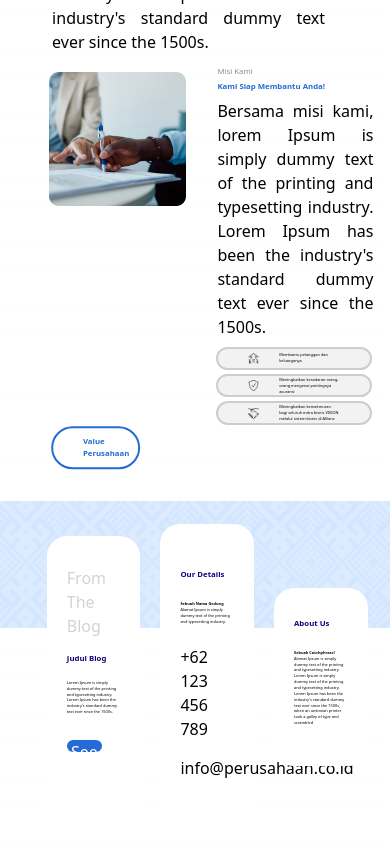
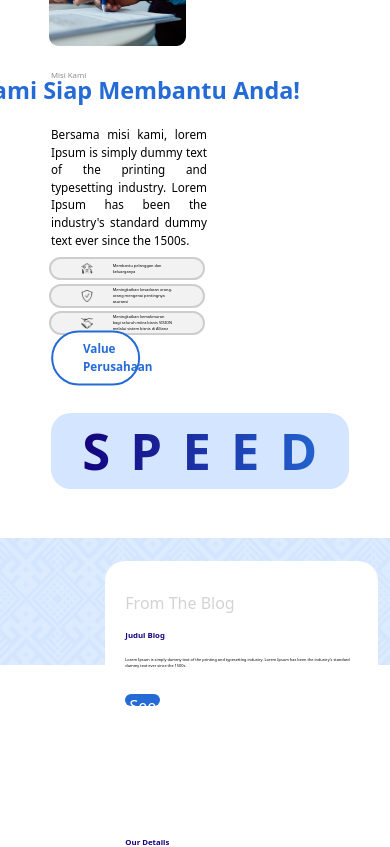
Before and after one commit to arieljovananda88/Insurance-Agency-Website, a Next.js app: page / in a window 390 px wide. Shown: the part 880-1727 px from the top of the page. Built offline with nearby package versions, Linux system fonts and the light colour scheme.

Commit message:
feat: landing page done but still needs to be more responsive

```diff
--- a/src/app/page.tsx
+++ b/src/app/page.tsx
@@ -100,6 +100,11 @@ export default function Home() {
             <div className={styles.ovalBlueText} >
             Value Perusahaan
             </div>
+            <div className={styles.blueContainer} style={{left: '10.5vw', marginBottom: '10vw'}}>
+              <span className={styles.gradientText} style={{fontSize:'13vw'}}>
+                SPEED
+                </span>
+            </div>
           </div>
           <Image
             src="/landing-page/Background.png"
@@ -108,7 +113,7 @@ export default function Home() {
             height={0}
             sizes="100vw"
             style={{ width: '100%', height: 'auto' }}/>
-            <div className={styles.flexImage} style ={{bottom: '26.5vw', left:'12%'}}>
+            <div className={styles.flexImage} style ={{bottom: '26.5vw', left:'12%', gap: '20px'}}>
               <div className={`${styles.whiteContainer}`}>
                 <ul>
                   <li className={styles.greyText}>
--- a/src/app/styles.module.css
+++ b/src/app/styles.module.css
@@ -40,12 +40,18 @@
     text-align: left;
     font-weight: bold;
     font-size: 2vw;
+    @media screen and (max-width: 768px) {
+        font-size: 6vw; /* Font size for smaller screens */
+      }
 }
 
 .paragraphText{
     text-align: justify;
     width: 70vw;
     position: relative;
+    @media screen and (max-width: 768px) {
+        font-size: 3vw; /* Font size for smaller screens */
+      }
 }
 
 .ovalBlueText{
@@ -60,6 +66,9 @@
     font-size: 2vw;
     font-weight: bold;
     width: 23vw;
+    @media screen and (max-width: 768px) {
+        font-size: 3vw; /* Font size for smaller screens */
+      }
 }
 
 .ovalGreyText{
@@ -83,6 +92,9 @@
     display: flex;
     align-items: start;
     gap: 30px;
+    @media screen and (max-width: 768px) {
+        flex-direction: column /* Font size for smaller screens */
+      }
 }
 
 .textContainer{
@@ -94,7 +106,9 @@
     position: relative;
     display: flex;
     align-items: center;
-    gap: 20px;
+    @media screen and (max-width: 768px) {
+        flex-direction: column /* Font size for smaller screens */
+      }
 }
 
 .whiteContainer{
@@ -103,6 +117,9 @@
     border-radius: 20px;
     width: 24vw;
     padding: 30px 20px;
+    @media screen and (max-width: 768px) {
+        width: 70vw; /* Font size for smaller screens */
+      }
 }
 
 .greyText{
@@ -120,5 +137,43 @@
     border-radius: 20px;
     width: 9vw;
     height: 3vw;
+}
 
+.blueContainer{
+    position: relative;
+    background-color: #D4E5FF;
+    border: 2px;
+    border-radius: 20px;
+    width: 76.5vw;
+    text-align: center;
 }
+
+.lightBlueText{
+    color: #246BD6;
+    font-weight: bold;
+}
+
+
+
+.gradientText{
+    position: relative;
+    background-image: linear-gradient(90deg,#14037D,#246BD6);
+    background-clip: text;
+    color: transparent;
+    font-weight: bold;
+    letter-spacing: 0.4em;
+    left: 2.5vw;
+}
+
+.charAndText{
+    display: flex;
+    flex-direction: row;
+    @media screen and (max-width: 768px) {
+        flex-direction: column; /* Font size for smaller screens */
+      }
+}
+
+.columnFlex{
+    display: flex;
+    flex-direction: column;
+}
```
